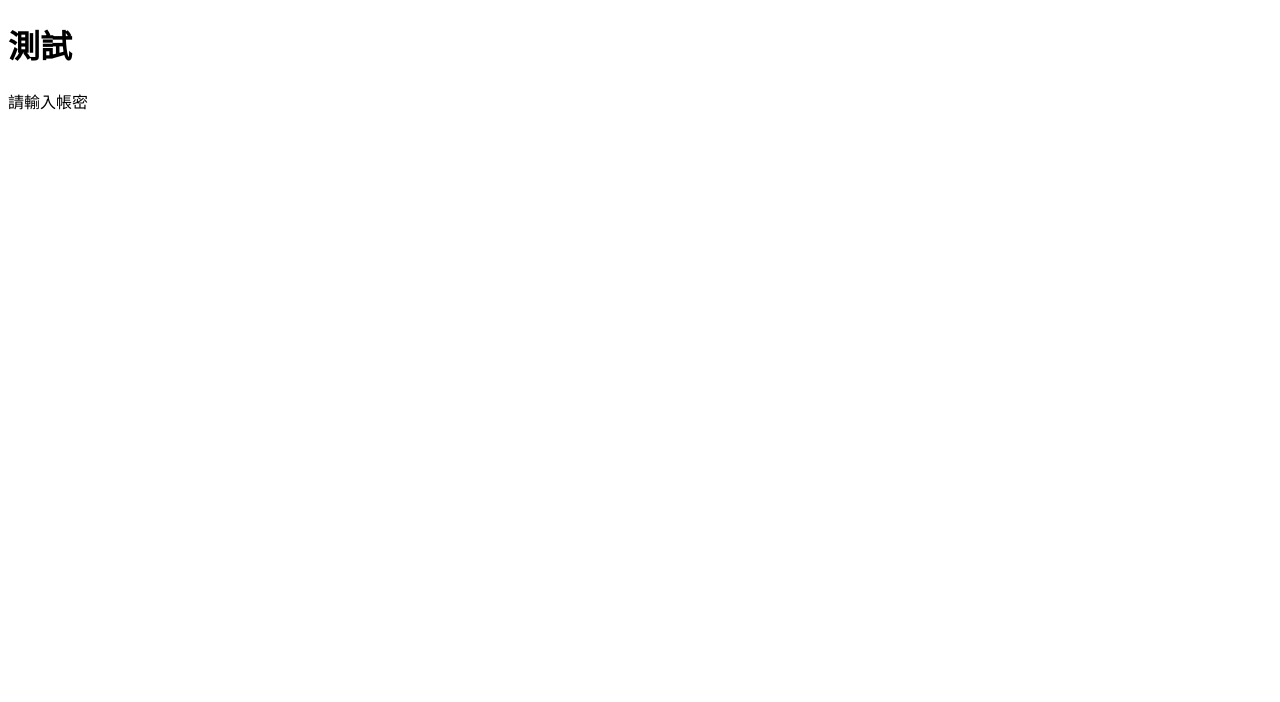
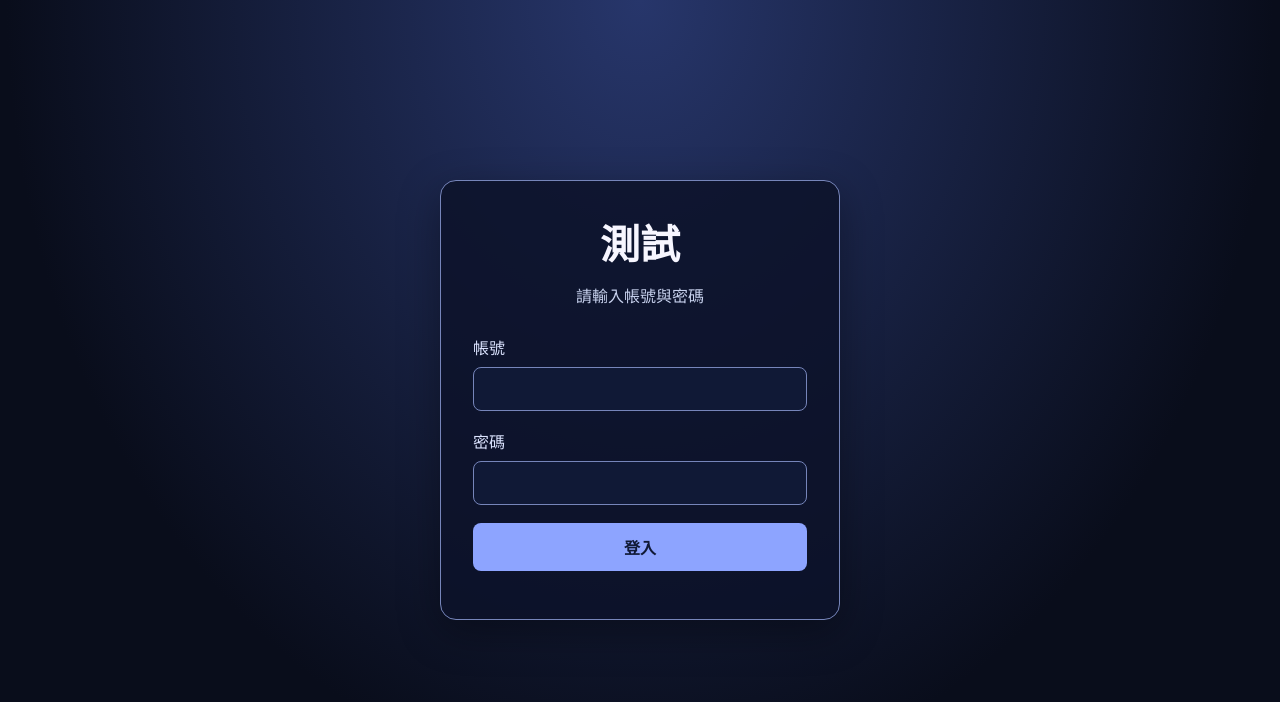
Before and after one commit to wuguanyou/web_test, a plain HTML site: page index.html in a window 1280 px wide. Drawn offline with Linux system fonts and the light colour scheme.

Commit message:
Implement login form with basic validation
Add a login form with styling and JavaScript handling.

```diff
--- a/index.html
+++ b/index.html
@@ -1,12 +1,185 @@
 <!doctype html>
 <html lang="zh-Hant">
 <head>
+  <!-- 設定文字編碼，讓中文正常顯示 -->
   <meta charset="utf-8">
+
+  <!-- 讓網頁在手機上依螢幕寬度顯示 -->
   <meta name="viewport" content="width=device-width, initial-scale=1">
+
+  <!-- 瀏覽器分頁上顯示的名稱 -->
   <title>測試網頁</title>
+
+  <!-- CSS：控制網頁的外觀 -->
+  <style>
+    /* 讓元素的寬度計算包含內距和邊框 */
+    * {
+      box-sizing: border-box;
+    }
+
+    /* 設定整個頁面的背景、字體和置中方式 */
+    body {
+      margin: 0;
+      min-height: 100vh;
+      padding: 24px;
+      font-family: sans-serif;
+      color: #f7f6ff;
+      background: radial-gradient(ellipse at top, #27366b, #090d1b 70%);
+      display: flex;
+      justify-content: center;
+      align-items: center;
+    }
+
+    /* 登入表單的外框 */
+    .login-card {
+      width: 100%;
+      max-width: 400px;
+      padding: 32px;
+      border: 1px solid #7685ba;
+      border-radius: 16px;
+      background: rgba(12, 18, 42, 0.85);
+      box-shadow: 0 12px 40px rgba(0, 0, 0, 0.35);
+    }
+
+    /* 頁面標題 */
+    h1 {
+      margin: 0 0 12px;
+      text-align: center;
+      font-size: 2.5rem;
+    }
+
+    /* 標題下方的說明文字 */
+    .description {
+      margin: 0 0 28px;
+      text-align: center;
+      color: #c8d2ee;
+    }
+
+    /* 每一組標籤和輸入框 */
+    .form-group {
+      margin-bottom: 18px;
+    }
+
+    /* 帳號、密碼的欄位名稱 */
+    label {
+      display: block;
+      margin-bottom: 8px;
+      color: #dce4ff;
+    }
+
+    /* 帳號和密碼輸入框 */
+    input {
+      width: 100%;
+      padding: 12px;
+      border: 1px solid #7685ba;
+      border-radius: 8px;
+      background: #101936;
+      color: #ffffff;
+      font-size: 1rem;
+    }
+
+    /* 使用者點進輸入框時的外觀 */
+    input:focus {
+      outline: 2px solid #9eb5ff;
+      border-color: transparent;
+    }
+
+    /* 登入按鈕 */
+    button {
+      width: 100%;
+      padding: 12px;
+      border: 0;
+      border-radius: 8px;
+      background: #8da4ff;
+      color: #101936;
+      font-size: 1rem;
+      font-weight: bold;
+      cursor: pointer;
+    }
+
+    /* 滑鼠移到按鈕上時稍微變亮 */
+    button:hover {
+      background: #b3c1ff;
+    }
+
+    /* 顯示表單送出後的訊息 */
+    #message {
+      margin: 16px 0 0;
+      color: #c8d2ee;
+      text-align: center;
+    }
+
+    /* 螢幕較窄時縮小卡片內距 */
+    @media (max-width: 480px) {
+      .login-card {
+        padding: 24px;
+      }
+    }
+  </style>
 </head>
+
 <body>
-  <h1>測試</h1>
-  <p>請輸入帳密</p>
+  <!-- main 表示這是網頁的主要內容 -->
+  <main class="login-card">
+    <h1>測試</h1>
+    <p class="description">請輸入帳號與密碼</p>
+
+    <!-- 登入表單 -->
+    <form id="login-form">
+      <div class="form-group">
+        <!-- for 的值要和輸入框的 id 一致 -->
+        <label for="username">帳號</label>
+        <input
+          id="username"
+          name="username"
+          type="text"
+          autocomplete="username"
+          required
+        >
+      </div>
+
+      <div class="form-group">
+        <label for="password">密碼</label>
+        <input
+          id="password"
+          name="password"
+          type="password"
+          autocomplete="current-password"
+          required
+        >
+      </div>
+
+      <!-- submit 表示按下按鈕時送出表單 -->
+      <button type="submit">登入</button>
+    </form>
+
+    <!-- JavaScript 會把表單結果訊息放在這裡 -->
+    <p id="message" role="status" aria-live="polite"></p>
+  </main>
+
+  <!-- JavaScript：處理表單送出 -->
+  <script>
+    // 找到表單和訊息顯示區
+    const form = document.querySelector("#login-form");
+    const message = document.querySelector("#message");
+
+    // 使用者送出表單時執行這段程式
+    form.addEventListener("submit", function (event) {
+      // 阻止瀏覽器重新載入頁面
+      event.preventDefault();
+
+      // 取得使用者輸入的帳號，並去掉前後空白
+      const username = document.querySelector("#username").value.trim();
+
+      // 取得使用者輸入的密碼
+      const password = document.querySelector("#password").value;
+
+      // 顯示簡單訊息
+      // 目前只示範表單，尚未連接真正的帳號驗證
+      if (username && password) {
+        message.textContent = "表單已送出，但目前還沒有驗證帳號密碼。";
+      }
+    });
+  </script>
 </body>
 </html>
```
